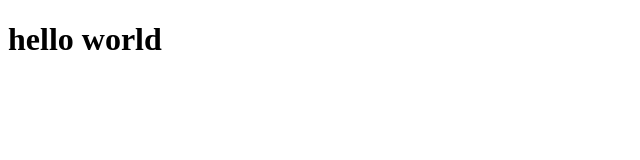
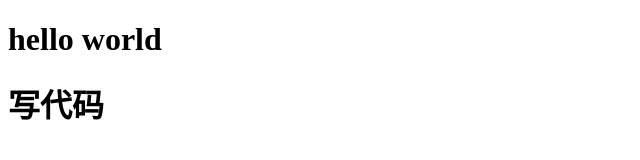
Before and after one commit to hjLoveZj/remote-study, a plain HTML site: page index.html in a window 1280 px wide. Shown: the whole page, without its empty margins (0-640 px from the left). Drawn offline with Linux system fonts and the light colour scheme.

Commit message:
修改了首页

```diff
--- a/index.html
+++ b/index.html
@@ -8,5 +8,6 @@
 </head>
 <body>
     <h1>hello world</h1>
+    <h1>写代码</h1>
 </body>
 </html>
```
